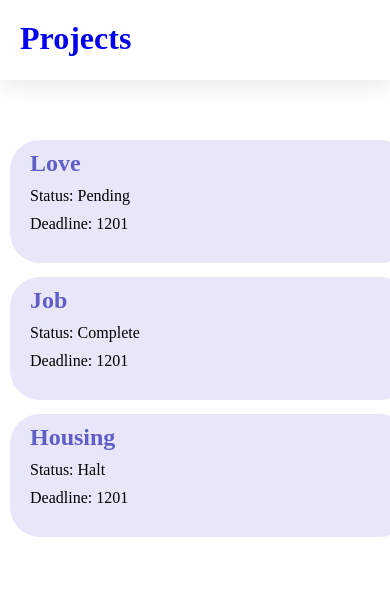
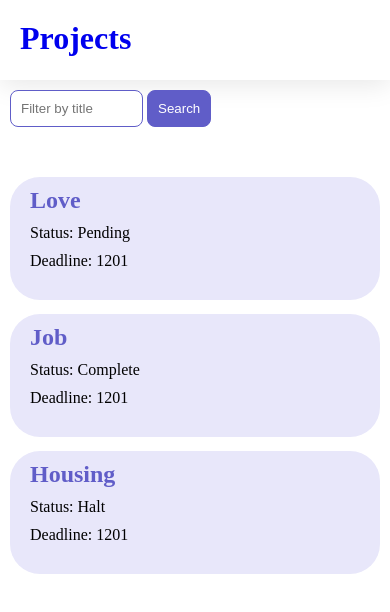
Before and after one commit to sebagb/TaskManager.Angular, an Angular app: page / in a window 390 px wide. Shown: the top 612 px of the page. Built offline with nearby package versions, Linux system fonts and the light colour scheme.

Commit message:
Implement project filtering

```diff
--- a/src/app/projects/projects.css
+++ b/src/app/projects/projects.css
@@ -6,3 +6,28 @@
     margin-top: 50px;
     justify-content: space-around;
 }
+
+input[type="text"] {
+    border: solid 1px var(--primary-color);
+    padding: 10px;
+    border-radius: 8px;
+    margin-right: 4px;
+    display: inline-block;
+    width: 30%;
+}
+
+@media (min-width: 500px) and (max-width: 768px) {
+    .results {
+        grid-template-columns: repeat(2, 1fr);
+    }
+
+    input[type="text"] {
+        width: 70%;
+    }
+}
+
+@media (max-width: 499px) {
+    .results {
+        grid-template-columns: 1fr;
+    }
+}
--- a/src/app/projects/projects.html
+++ b/src/app/projects/projects.html
@@ -1,5 +1,13 @@
+<section>
+    <form>
+        <input type="text" placeholder="Filter by title" #filter />
+        <button class="primary" type="button" (click)="filterResults(filter.value)">
+            Search
+        </button>
+    </form>
+</section>
 <section class="results">
-    @for(project of projectsList; track project) {
+    @for(project of filteredProjectsList; track $index) {
     <app-project-preview [projectPreview]="project" />
     } @empty {
     <p>There are no projects.</p>
--- a/src/app/projects/projects.ts
+++ b/src/app/projects/projects.ts
@@ -9,7 +9,11 @@ import { ProjectPreview } from '../project-preview/project-preview';
   styleUrl: './projects.css',
 })
 export class Projects {
-  projectsList: ProjectInfo[] = [{
+  projectsList: ProjectInfo[] = [];
+  filteredProjectsList: ProjectInfo[] = [];
+
+  constructor() {
+    this.projectsList = [{
       id: 111111,
       deadline: 1201,
       status: 'Pending',
@@ -30,4 +34,17 @@ export class Projects {
       tasks: '',
       title: 'Housing',
     }];
+
+    this.filteredProjectsList = this.projectsList;
   }
+
+  filterResults(text: string) {
+    if (!text) {
+      this.filteredProjectsList = this.projectsList;
+      return;
+    }
+
+    this.filteredProjectsList = this.projectsList.filter(project =>
+      project?.title.toLowerCase().includes(text.toLowerCase()),);
+  }
+}
```
Lines whose indentation alone changed are shown as unchanged.
